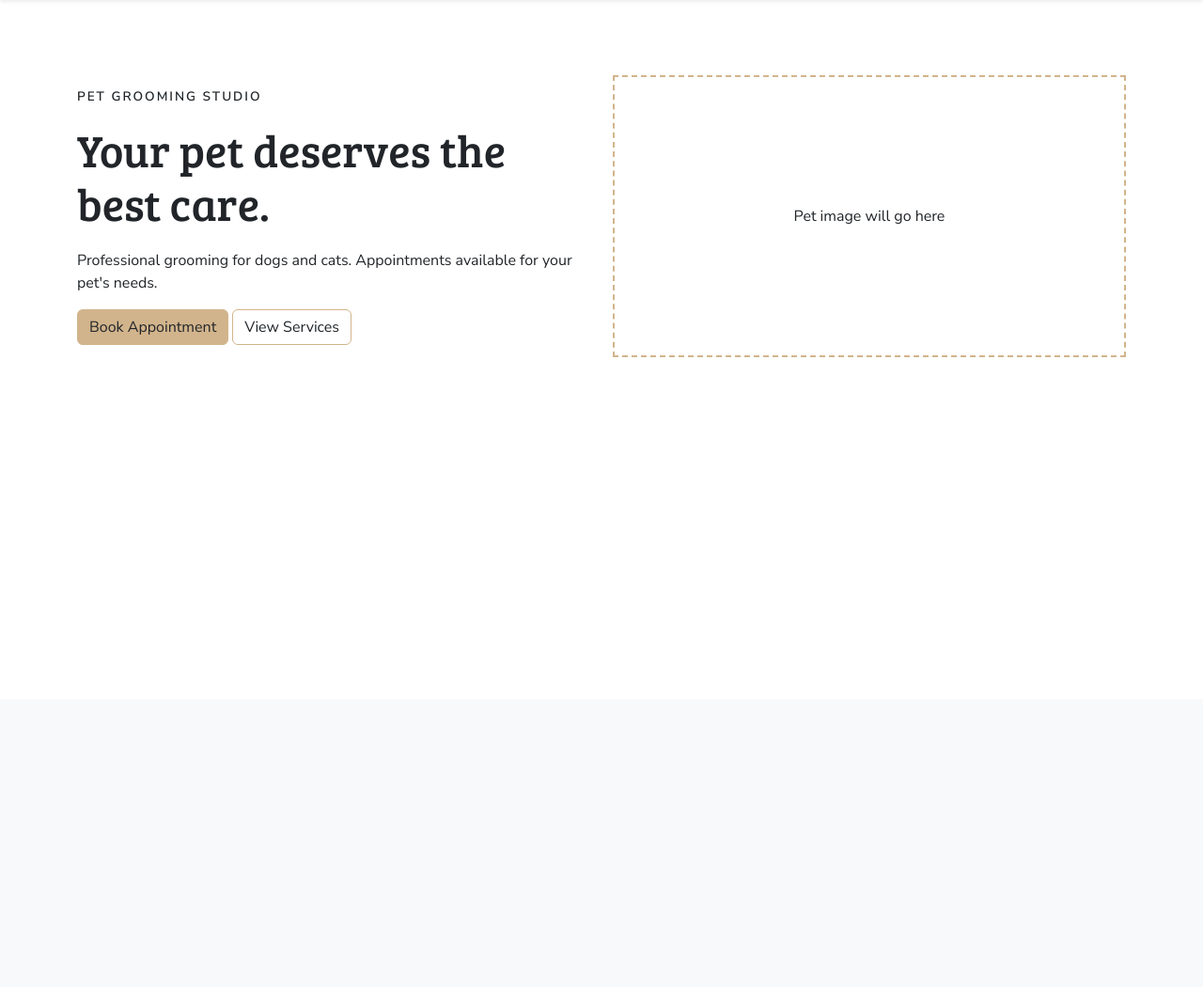
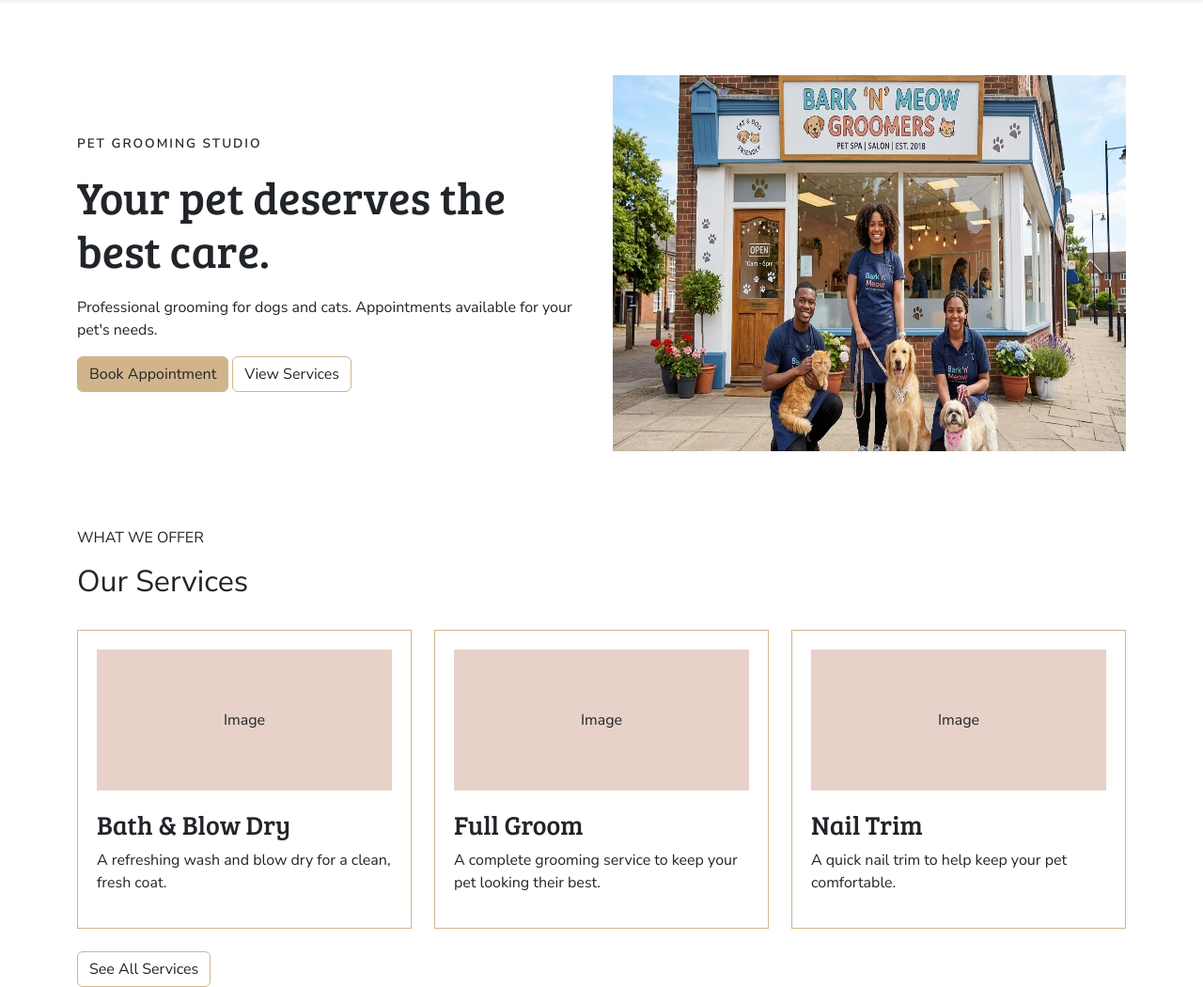
Before and after one commit to tadavis25/bark-n-meow-groomers, a Django app: page / in a window 1280 px wide. Shown: the part 56-1106 px from the top of the page at 94% size. Before the commit the page ends 436 px from the top, so only its background shows below. Run offline with Django 5.2, Linux system fonts and the light colour scheme.

Commit message:
Added hero image

```diff
--- a/static/css/style.css
+++ b/static/css/style.css
@@ -58,3 +58,32 @@ body {
     border-color: #D2B48C;
     color: #212529;
 }
+
+.service-card {
+    border: 1px solid #D2B48C;
+    padding: 20px;
+    height: 100%;
+}
+
+.service-image {
+    height: 150px;
+    background-color: #E8D1C8;
+    display: flex;
+    align-items: center;
+    justify-content: center;
+    margin-bottom: 20px;
+}
+
+.service-card h3 {
+    font-family: "Bree Serif", serif;
+}
+
+.hero-image img {
+    width: 100%;
+    height: 400px;
+    overflow: hidden;
+}
+
+.hero-image {
+    width: 100%;
+}
--- a/templates/home.html
+++ b/templates/home.html
@@ -1,4 +1,5 @@
 {% extends 'base.html' %}
+{% load static %}
 
 {% block content %}
 <section class="hero-section">
@@ -25,12 +26,59 @@
             </div>
 
             <div class="col-lg-6">
-                <div class="hero-image-placeholder">
-                    Pet image will go here
+                <div class="hero-image">
+                    <img src="{% static 'images/pet-salon-hero.webp' %}" alt="Dog and cat at Bark 'n' Meow Groomers">
+                </div>
+            </div>
+        </div>
+
+    </div>
+    </div>
+</section>
+<section class="services-preview">
+    <div class="container">
+
+        <p class="section-label">WHAT WE OFFER</p>
+        <h2>Our Services</h2>
+
+        <div class="row g-4 mt-2">
+
+            <div class="col-md-4">
+                <div class="service-card">
+                    <div class="service-image">
+                        Image
+                    </div>
+                    <h3>Bath & Blow Dry</h3>
+                    <p>A refreshing wash and blow dry for a clean, fresh coat.</p>
+                </div>
+            </div>
+
+            <div class="col-md-4">
+                <div class="service-card">
+                    <div class="service-image">
+                        Image
+                    </div>
+                    <h3>Full Groom</h3>
+                    <p>A complete grooming service to keep your pet looking their best.</p>
+                </div>
+            </div>
+
+            <div class="col-md-4">
+                <div class="service-card">
+                    <div class="service-image">
+                        Image
+                    </div>
+                    <h3>Nail Trim</h3>
+                    <p>A quick nail trim to help keep your pet comfortable.</p>
                 </div>
             </div>
 
         </div>
+
+        <a href="{% url 'services' %}" class="btn btn-outline-secondary mt-4">
+            See All Services
+        </a>
+
     </div>
 </section>
 {% endblock %}
```
Also changed, not shown: static/images/bath-blow-dry.webp (added), static/images/full-groom.webp (added), static/images/nail-trim.webp (added), static/images/pet-salon-hero.webp (added).
